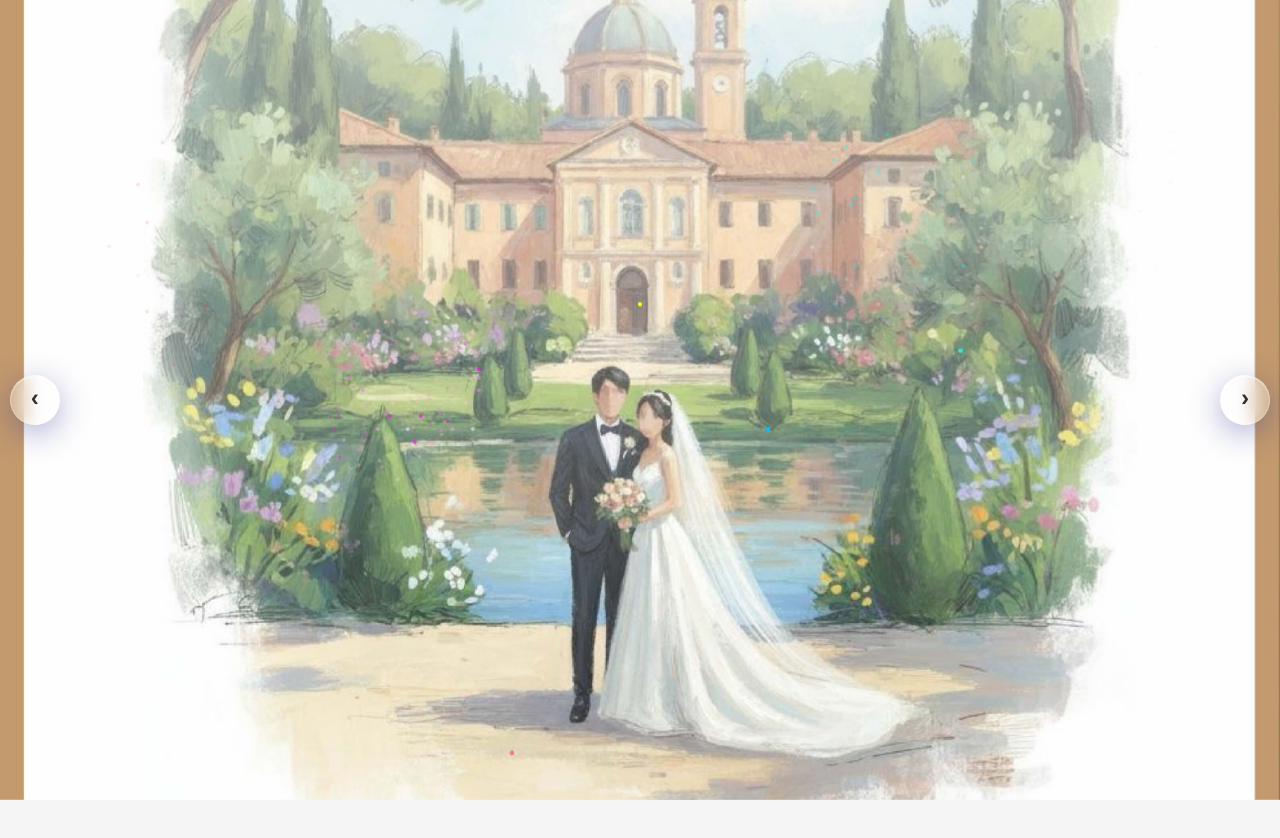
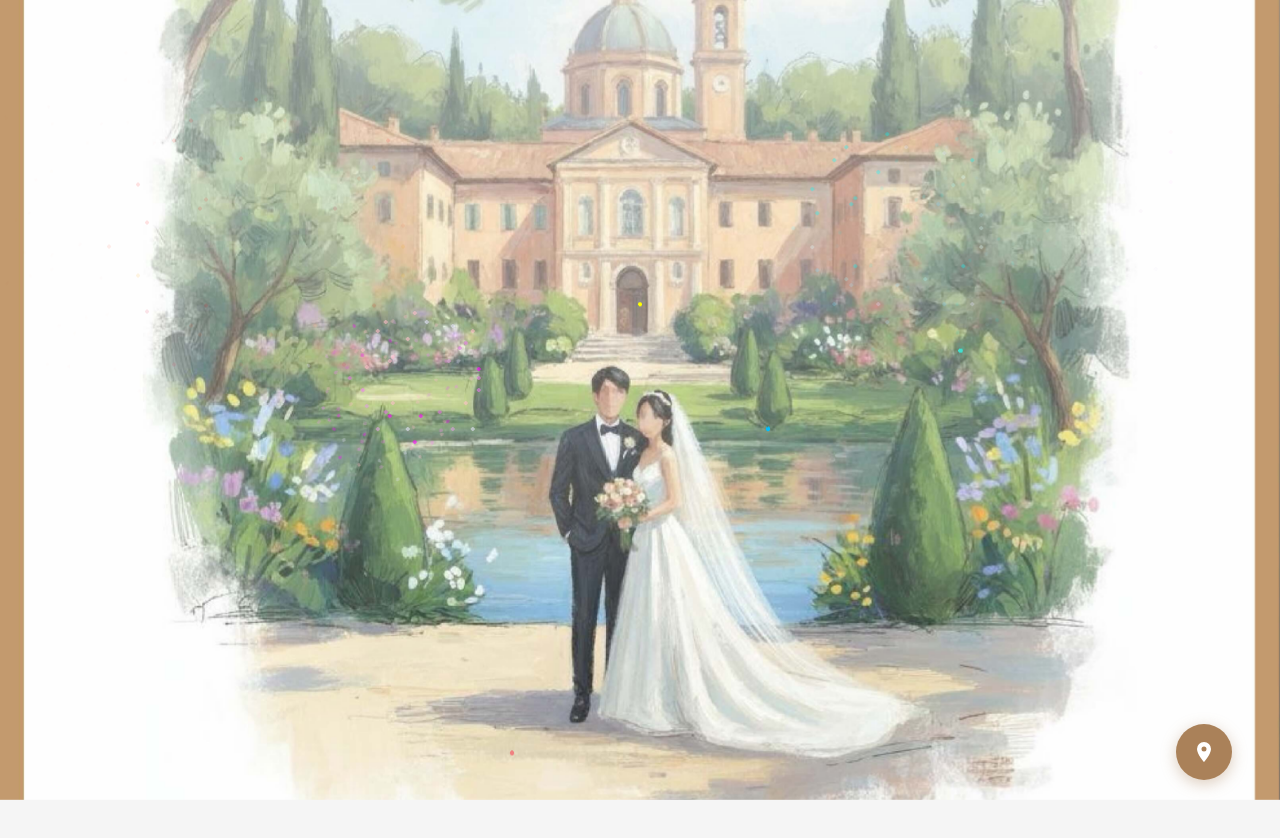
Before and after one commit to CodeMug-HK/codemug.io, a plain HTML site: page wedding-invitation.html in a window 1280 px wide. Drawn offline with Linux system fonts and the light colour scheme.

Commit message:
update ui;

```diff
--- a/wedding-invitation.html
+++ b/wedding-invitation.html
@@ -3,7 +3,7 @@
 
 <head>
     <meta charset="UTF-8">
-    <meta name="viewport" content="width=device-width, initial-scale=1.0">
+    <meta name="viewport" content="width=device-width, initial-scale=1.0, viewport-fit=cover">
     <title>Kate & Ken Wedding Invitation</title>
     <style>
         * {
@@ -71,49 +71,45 @@
             transform: rotateY(180deg);
         }
 
-        .nav-button {
+        .swipe-hint {
             position: absolute;
-            top: 50%;
-            transform: translateY(-50%);
-            width: 50px;
-            height: 50px;
-            background: rgba(255, 255, 255, 0.25);
-            backdrop-filter: blur(10px);
-            border: 1px solid rgba(255, 255, 255, 0.3);
+            bottom: calc(20px + env(safe-area-inset-bottom));
+            right: calc(20px + env(safe-area-inset-right));
+            background: #AA8159;
             border-radius: 50%;
-            cursor: pointer;
+            width: 56px;
+            height: 56px;
             display: flex;
             align-items: center;
             justify-content: center;
-            font-size: 24px;
-            font-weight: bold;
-            color: rgba(0, 0, 0, 0.8);
-            box-shadow:
-                0 8px 32px rgba(31, 38, 135, 0.37),
-                inset 0 1px 0 rgba(255, 255, 255, 0.5);
-            transition: all 0.3s ease;
-            z-index: 20;
-            line-height: 1;
-            font-family: monospace;
+            color: white;
+            z-index: 15;
+            animation: pulseHint 2s infinite ease-in-out;
+            pointer-events: none;
+            box-shadow: 0 4px 15px rgba(170, 129, 89, 0.4);
         }
 
-        .nav-button:hover {
-            background: rgba(255, 255, 255, 0.35);
-            border: 1px solid rgba(255, 255, 255, 0.4);
-            transform: translateY(-50%) scale(1.1);
-            box-shadow:
-                0 10px 40px rgba(31, 38, 135, 0.5),
-                inset 0 1px 0 rgba(255, 255, 255, 0.7);
-            color: rgba(0, 0, 0, 1);
+        .swipe-hint svg {
+            width: 24px;
+            height: 24px;
+            fill: currentColor;
         }
 
-        .nav-left {
-            left: 10px;
+        .card-wrapper.flipped .swipe-hint {
+            display: none;
         }
 
-        .nav-right {
-            right: 10px;
+        @keyframes pulseHint {
+            0%, 100% {
+                opacity: 0.6;
+                transform: translateX(-50%) scale(0.95);
+            }
+            50% {
+                opacity: 1;
+                transform: translateX(-50%) scale(1);
+            }
         }
+
 
         /* Fireworks CSS */
         @keyframes firework {
@@ -348,6 +344,7 @@
             transform: translateY(200px);
             opacity: 0;
             transition: transform 1.2s ease-out 0.8s, opacity 1.2s ease-out 0.8s;
+            padding-bottom: env(safe-area-inset-bottom);
         }
 
         .card-wrapper.flipped .button-container,
@@ -408,12 +405,23 @@
                 </div>
             </div>
         </div>
-        <button class="nav-button nav-left" onclick="flipCard()">‹</button>
-        <button class="nav-button nav-right" onclick="flipCard()">›</button>
+        <div class="swipe-hint">
+            <svg viewBox="0 0 24 24">
+                <path d="M12,11.5A2.5,2.5 0 0,1 9.5,9A2.5,2.5 0 0,1 12,6.5A2.5,2.5 0 0,1 14.5,9A2.5,2.5 0 0,1 12,11.5M12,2A7,7 0 0,0 5,9C5,14.25 12,22 12,22C12,22 19,14.25 19,9A7,7 0 0,0 12,2Z"/>
+            </svg>
+        </div>
     </div>
 
     <script>
         const cardWrapper = document.getElementById('cardWrapper');
+
+        // Add click/tap to flip functionality
+        cardWrapper.addEventListener('click', function(e) {
+            // Don't flip if clicking on buttons
+            if (!e.target.closest('button')) {
+                cardWrapper.classList.toggle('flipped');
+            }
+        });
 
         function flipCard() {
             cardWrapper.classList.toggle('flipped');
```
